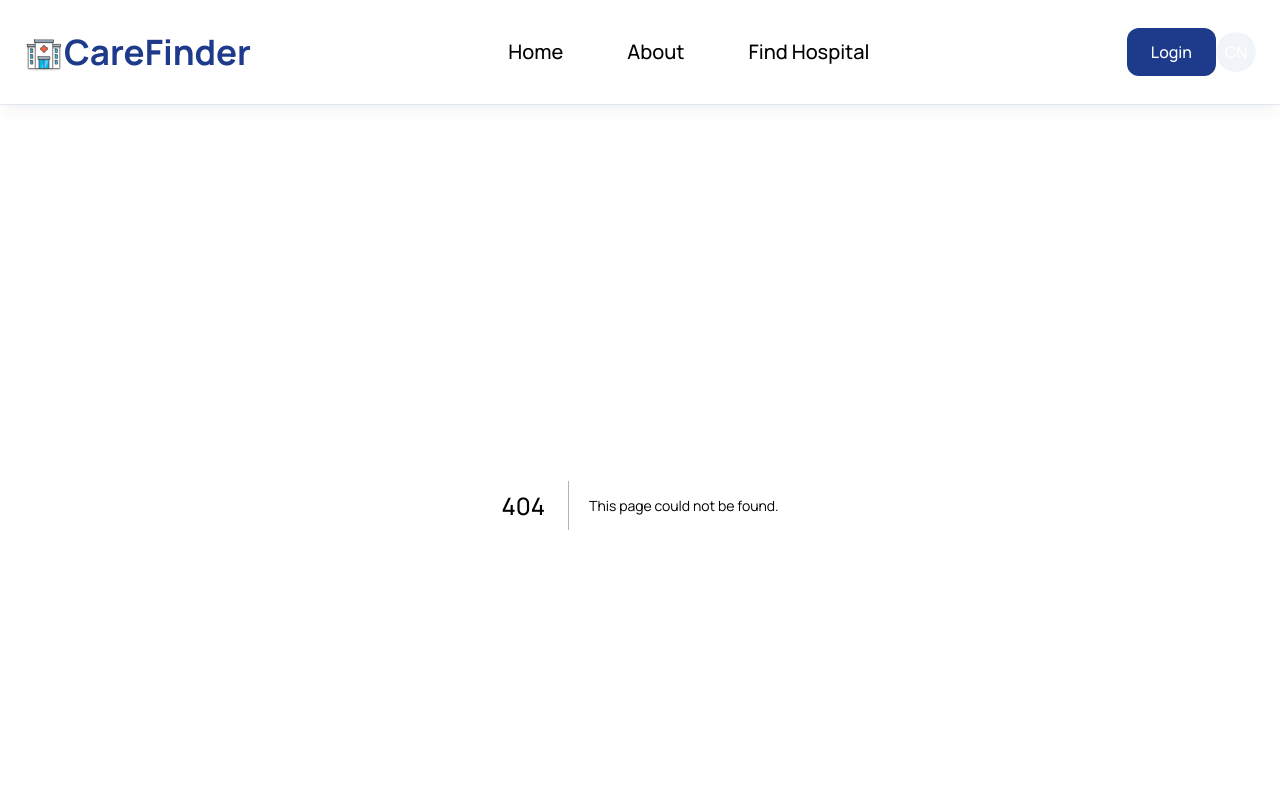
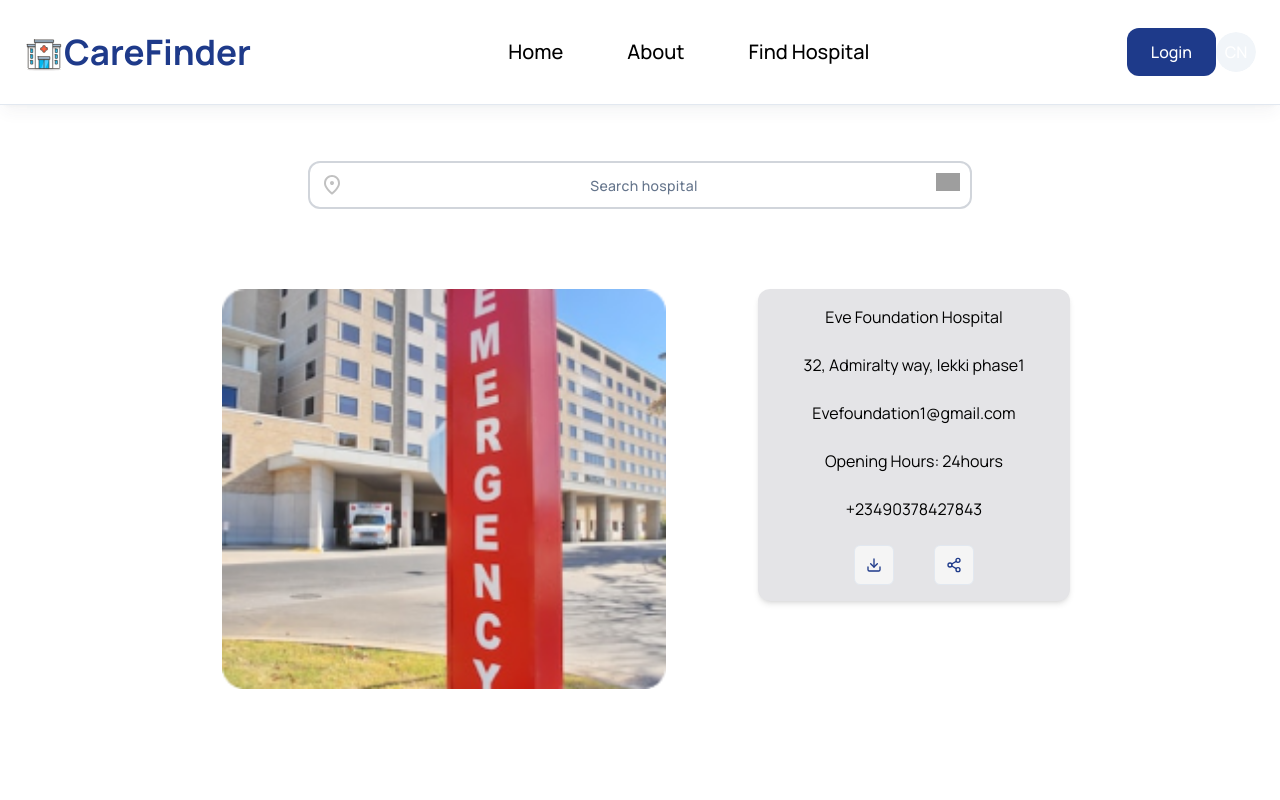
Before and after one commit to Luckidubi/health-carefinder, a Next.js app: page /find-hospital/1 in a window 1280 px wide. Before the commit this address had no page. Shown: the top 800 px of the page. Built offline with nearby package versions, Linux system fonts and the light colour scheme; grey boxes are pictures that could not be loaded.

Commit message:
feat: Add ViewHospital component

```diff
--- /dev/null
+++ b/app/find-hospital/[id]/page.tsx
@@ -0,0 +1,11 @@
+import ViewHospital from '@/components/ViewHospital'
+
+const page = () => {
+  return (
+    <div className='py-20 max-width'>
+<ViewHospital />
+    </div>
+  )
+}
+
+export default page
--- /dev/null
+++ b/components/ViewHospital.tsx
@@ -0,0 +1,53 @@
+import { Download,  Share2Icon,  } from "lucide-react";
+import Image from "next/image";
+import { Button } from "./ui/button";
+
+const ViewHospital = () => {
+  return (
+    <div className="flex flex-col md:flex-row gap-8 xl:gap-20">
+      <div className="max-w-[700px] max-h-[700px] flex-1 lg:flex-[1.5]">
+        <Image
+          src="/Rectangle 57.png"
+          alt="hospital image"
+          width={318}
+          height={401}
+          className="object-contain rounded-xl lg:w-[500px] lg:h-[400px]"
+        />
+      </div>
+      <div className=" flex flex-col flex-1 min-w-[280px] max-w-[479px] w-[auto] h-[514px]">
+        <div className="overflow-hidden shadow-md rounded-xl bg-zinc-200 flex flex-col gap-6 flex-center py-4">
+          <div className="view-hospital__card-div">Eve Foundation Hospital</div>
+          <div className="view-hospital__card-div">
+            32, Admiralty way, lekki phase1
+          </div>
+          <div className="view-hospital__card-div">
+            Evefoundation1@gmail.com
+          </div>
+          <div className="view-hospital__card-div">Opening Hours: 24hours</div>
+          <div className="view-hospital__card-div">+23490378427843</div>
+          <div className="flex flex-between gap-10">
+            <Button
+              variant="outline"
+              size="icon"
+              className="hover:bg-blue-900 hover:text-white text-blue-900 bg-neutral-100 "
+            >
+              <Download className="h-4 w-4" />
+            </Button>
+            <Button
+              variant="outline"
+              size="icon"
+              className="hover:bg-blue-900 hover:text-white text-blue-900 bg-neutral-100 "
+            >
+              <Share2Icon className="h-4 w-4" />
+            </Button>
+          </div>
+        </div>
+        <div>
+
+        </div>
+      </div>
+    </div>
+  );
+};
+
+export default ViewHospital;
```
